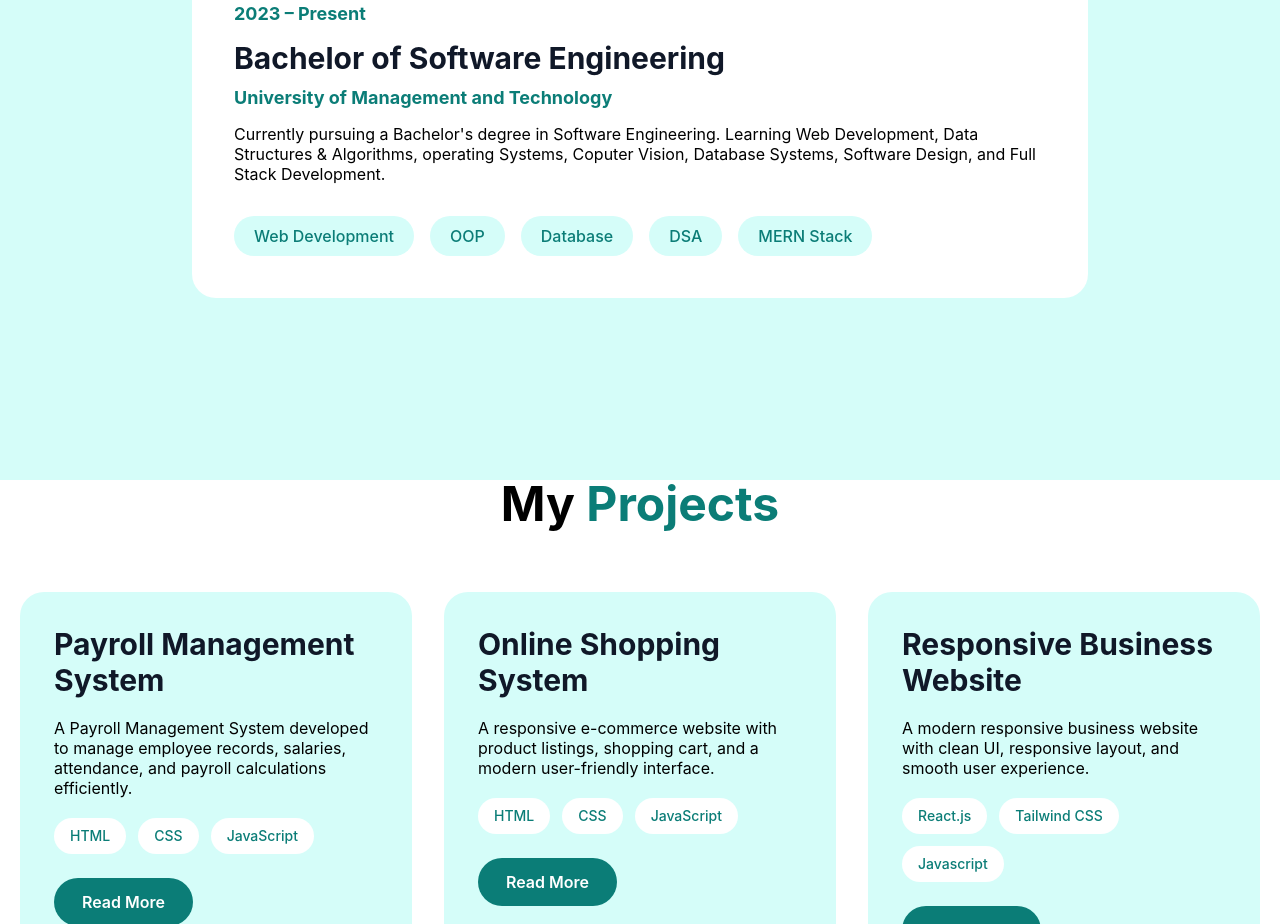
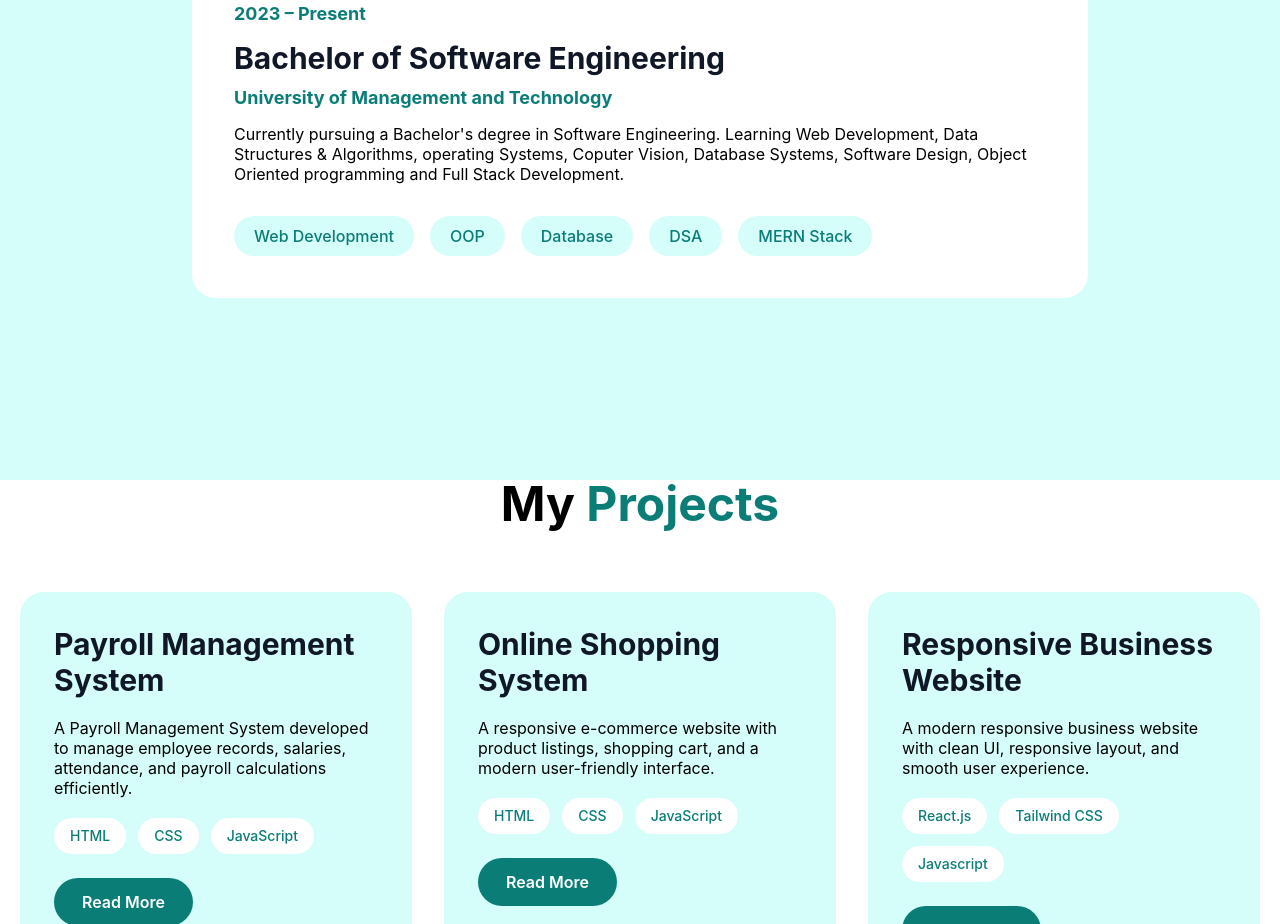
Before and after one commit to Areeba877/portfolio-website, a React (Vite) app: page / in a window 1280 px wide. Shown: the part 2720-3644 px from the top of the page. Built offline with nearby package versions, Linux system fonts and the light colour scheme.

Commit message:
Improve Education section

```diff
--- a/src/components/Education.jsx
+++ b/src/components/Education.jsx
@@ -40,7 +40,7 @@ function Education() {
             <p className="text-gray-1000 leading-5 mt-3">
               Currently pursuing a Bachelor's degree in Software Engineering.
               Learning Web Development, Data Structures & Algorithms, operating Systems, Coputer Vision,
-              Database Systems, Software Design, and Full Stack Development.
+              Database Systems, Software Design, Object Oriented programming and Full Stack Development.
             </p>
 
             {/* Subjects */}
```
